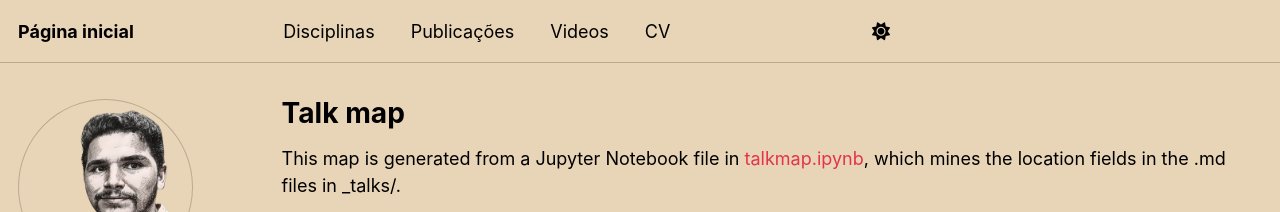
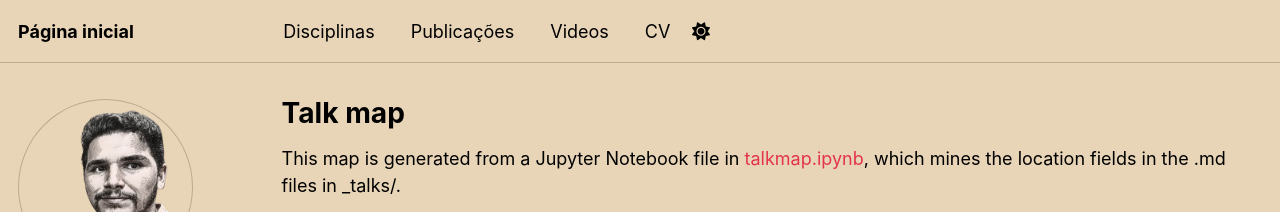
Before and after one commit to antmelo/antmelo.github.io, a Jekyll site: the page built from _pages/talkmap.html, in a window 1280 px wide. Shown: the top 212 px of the page. Built offline with Jekyll 4.4.1, drawn with Linux system fonts in a browser that asks for light colours; nearby versions of some CDN libraries; a style sheet for code colours, icons or effects is not loaded.

Commit message:
Update _navigation.scss

```diff
--- a/_sass/layout/_navigation.scss
+++ b/_sass/layout/_navigation.scss
@@ -221,7 +221,7 @@
       &:last-child {
         a {
           margin-right: 0;
-           left: 9em;
+          margin-left: auto;
         }
       }
     }
```
